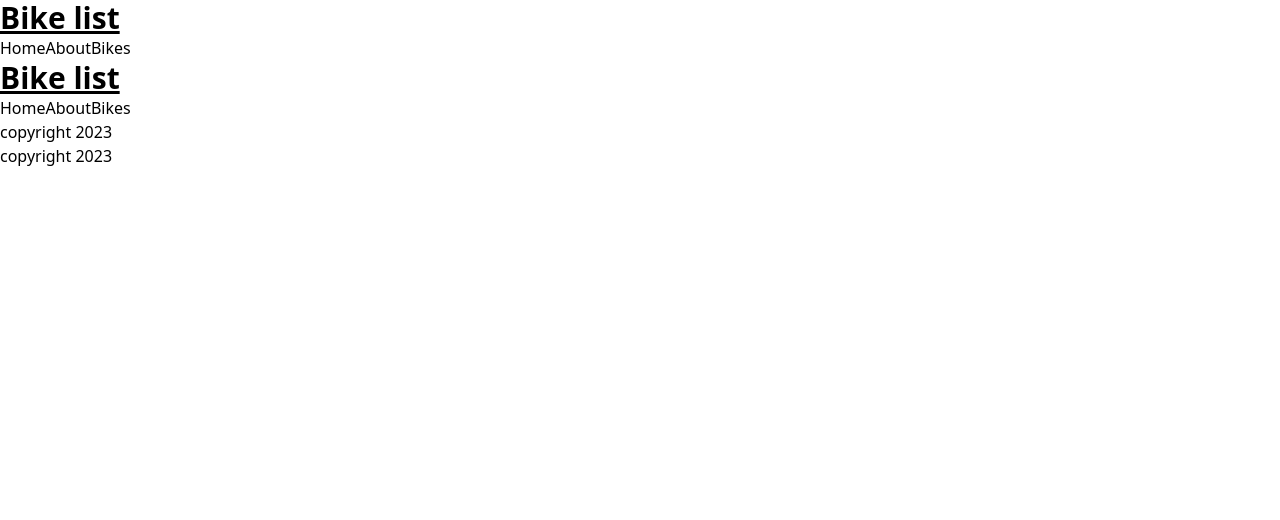
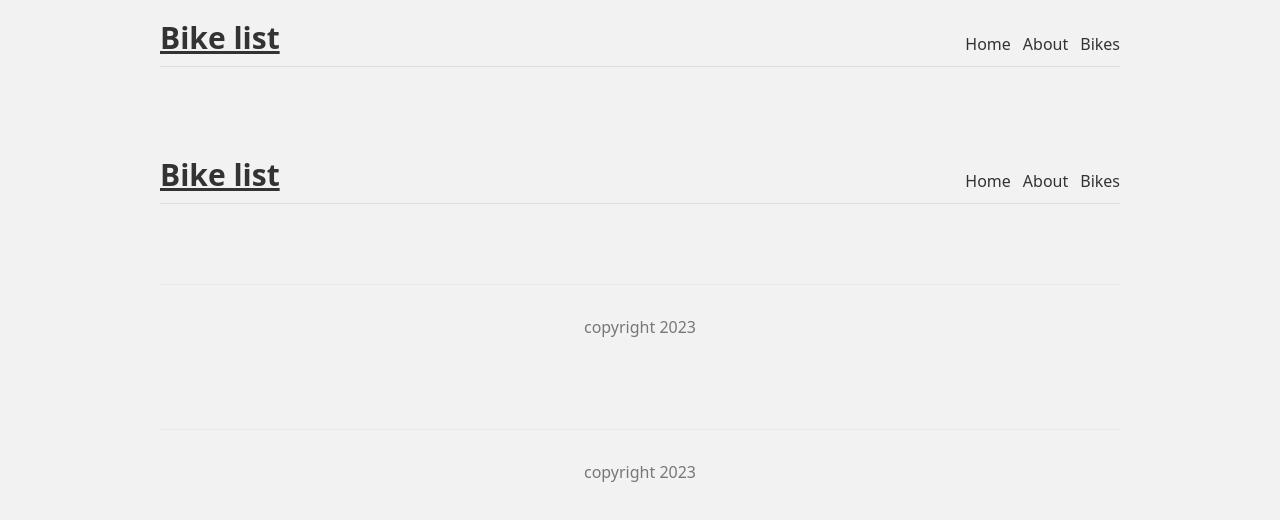
Before and after one commit to pearcircuitmike/bikespecs-info, a Next.js app: page /components/Layout in a window 1280 px wide. Shown: the top 520 px of the page. Built offline with nearby package versions, Linux system fonts and the light colour scheme.

Commit message:
add 404 page

```diff
--- /dev/null
+++ b/pages/404.tsx
@@ -0,0 +1,19 @@
+import Link from "next/link";
+
+const NotFound = (): JSX.Element => {
+  return (
+    <div className="not-found">
+      <h1 className="text-3xl font-bold ">Oops...</h1>
+      <h2>That page cannot be found</h2>
+      <p>
+        Go back to the{" "}
+        <Link href="/" className="underline">
+          home page
+        </Link>
+        .
+      </p>
+    </div>
+  );
+};
+
+export default NotFound;
--- a/pages/components/Footer.tsx
+++ b/pages/components/Footer.tsx
@@ -1,6 +1,6 @@
 const Footer = (): JSX.Element => {
   return (
-    <div>
+    <div className="footer">
       <p>copyright 2023</p>
     </div>
   );
--- a/styles/globals.css
+++ b/styles/globals.css
@@ -3,32 +3,42 @@
 @tailwind utilities;
 
 :root {
-  --max-width: 1100px;
-  --border-radius: 12px;
   --font-mono: ui-monospace, Menlo, Monaco, "Cascadia Mono", "Segoe UI Mono",
     "Roboto Mono", "Oxygen Mono", "Ubuntu Monospace", "Source Code Pro",
     "Fira Mono", "Droid Sans Mono", "Courier New", monospace;
 }
 
-* {
-  box-sizing: border-box;
-  padding: 0;
-  margin: 0;
+body {
+  background: #f2f2f2;
+  color: #333;
 }
-
-html,
-body {
-  max-width: 100vw;
-  overflow-x: hidden;
-}
-
 a {
-  color: inherit;
+  color: #333;
   text-decoration: none;
 }
-
-@media (prefers-color-scheme: light) {
-  html {
-    color-scheme: light;
-  }
+.content {
+  max-width: 960px;
+  margin: 0 auto;
 }
+nav {
+  margin: 10px auto 80px;
+  padding: 10px 0;
+  display: flex;
+  justify-content: flex-end;
+  align-items: flex-end;
+  border-bottom: 1px solid #ddd;
+}
+nav a {
+  margin-left: 12px;
+}
+nav .logo {
+  margin-right: auto;
+}
+.footer {
+  display: block;
+  text-align: center;
+  padding: 30px 0;
+  margin-top: 60px;
+  color: #777;
+  border-top: 1px solid #eaeaea;
+}
```
